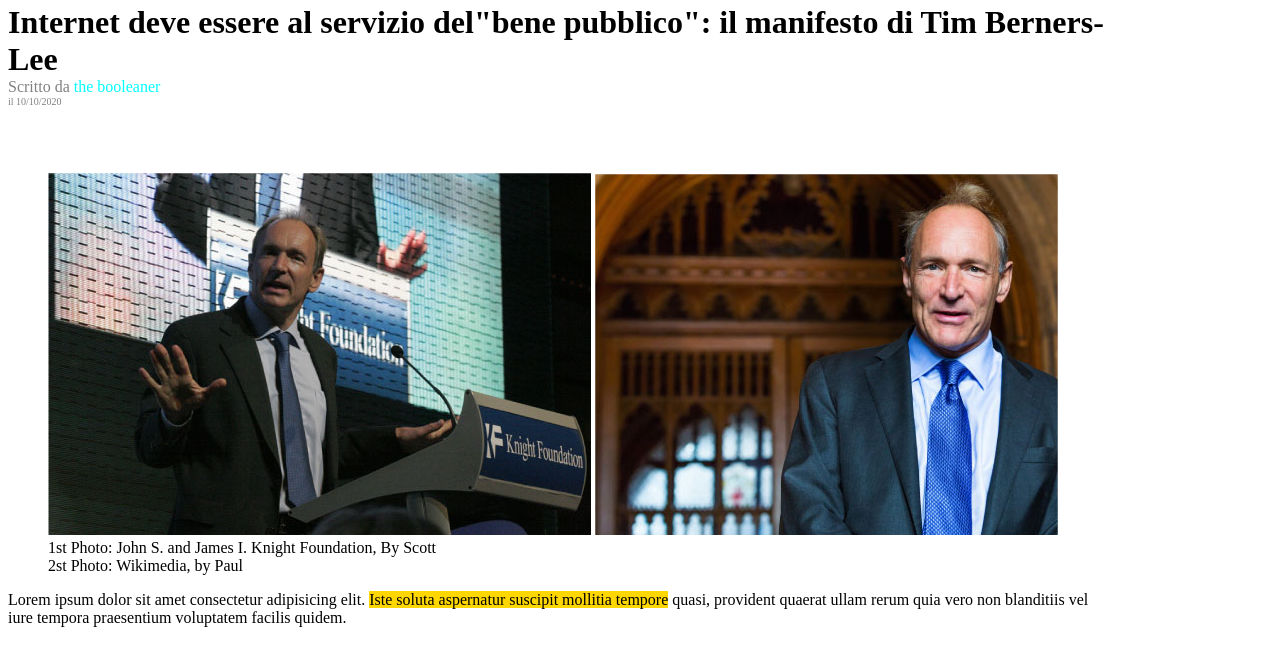
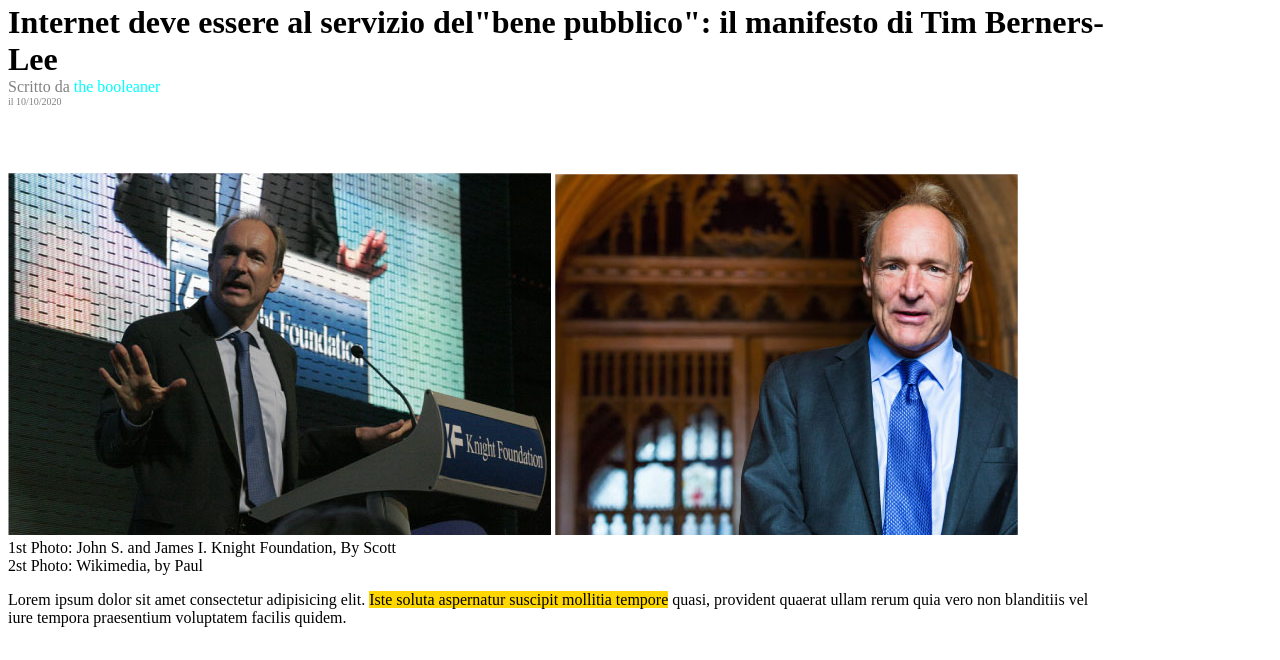
Before and after one commit to w3bd3v3lop3rNico/html-css-booleaner, a plain HTML site: page index.html in a window 1280 px wide. Shown: the part 85-745 px from the top of the page. Drawn offline with Linux system fonts and the light colour scheme.

Commit message:
img-article-margin

```diff
--- a/index.html
+++ b/index.html
@@ -23,7 +23,7 @@
     <main>
 
         <div>
-            <figure>
+            <figure class="img-article">
                <!-- immagini con didascalia -->
                <img src="./img/tim-1.jpg" alt="John-1">
                <img src="./img/tim-2.jpg" alt="John-2">
--- a/style/style.css
+++ b/style/style.css
@@ -26,6 +26,9 @@ body {
 }
 #data {
     font-size: 10px;
+}
+.img-article{
+    margin-left: 0px;
 }
 .evident {
     background-color: gold;
```
